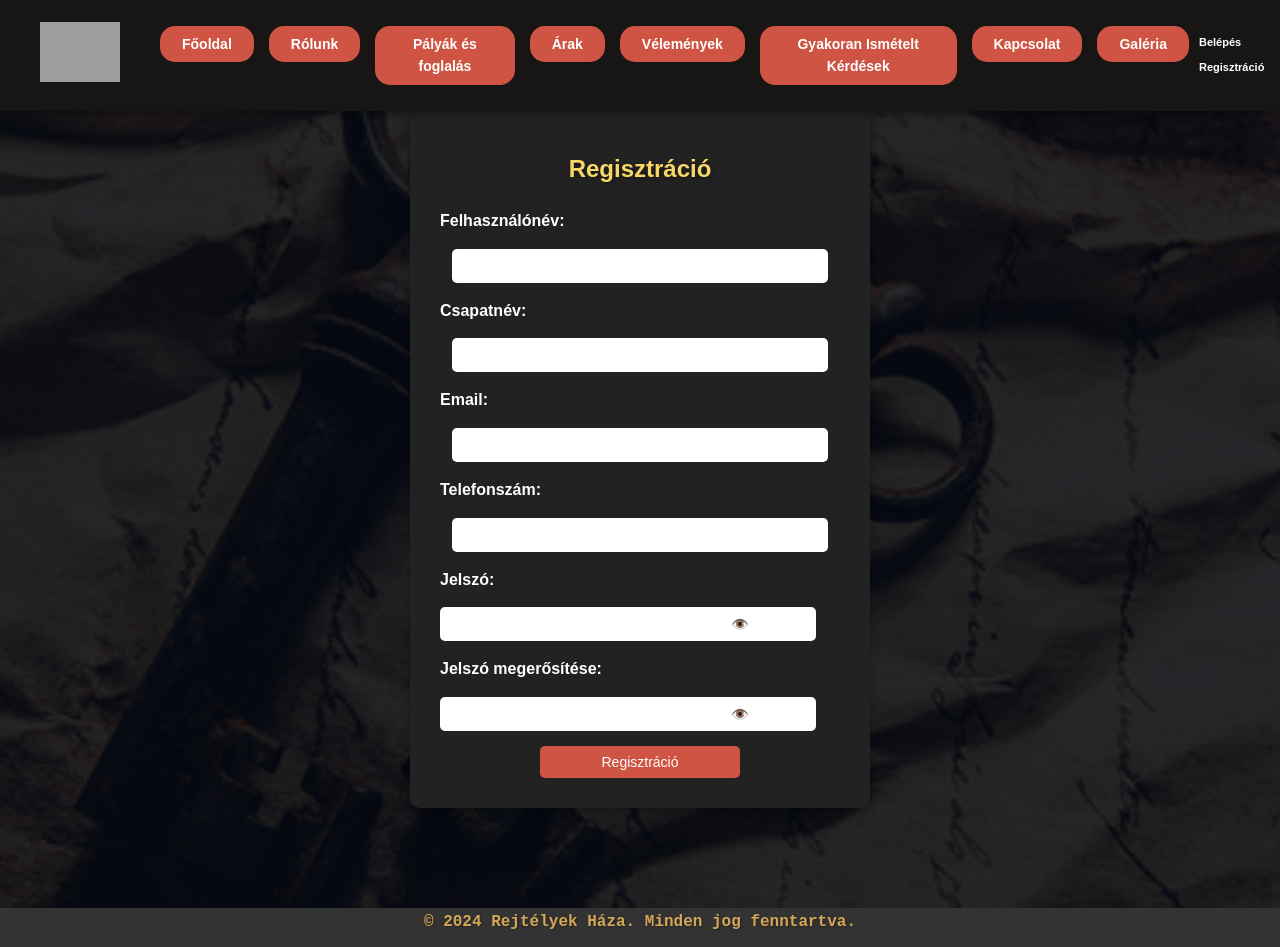
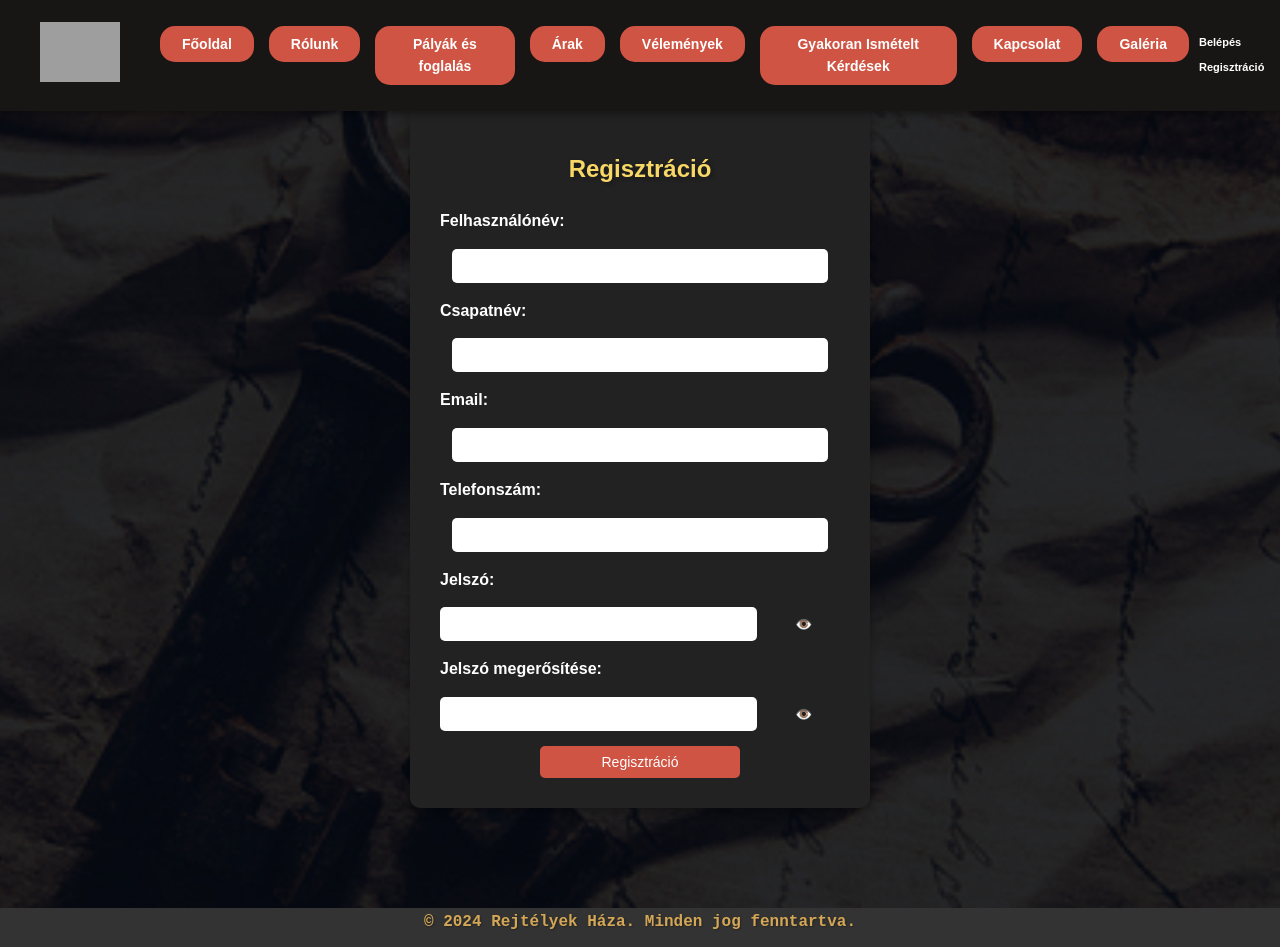
Before and after one commit to Neliah85/Projekt_Rejtelyekhaza_react, a React (Create React App) app in the folder frontend/: page /register in a window 1280 px wide. Built offline with nearby package versions, Linux system fonts and the light colour scheme; grey boxes are pictures that could not be loaded.

Commit message:
register password visibility

```diff
--- a/frontend/src/components/Register.js
+++ b/frontend/src/components/Register.js
@@ -91,7 +91,7 @@ const Register = () => {
                     {phoneError && <p className="error">{phoneError}</p>}
 
                     <label>Jelszó:</label>
-                    <div className="password-container">
+                    <div className="password-wrapper">
                         <input
                             type={showPassword ? "text" : "password"}
                             value={password}
@@ -105,7 +105,7 @@ const Register = () => {
                     {passwordError && <p className="error">{passwordError}</p>}
 
                     <label>Jelszó megerősítése:</label>
-                    <div className="password-container">
+                    <div className="password-wrapper">
                         <input
                             type={showConfirmPassword ? "text" : "password"}
                             value={confirmPassword}
--- a/frontend/src/styles.css
+++ b/frontend/src/styles.css
@@ -160,33 +160,33 @@ main {
     text-align: center;
 }
 
-/* Jelszó mező és ikon egy sorban */
-.password-container {
-    position: relative;
-    width: 100%;
+/* Jelszó mező és ikon elrendezése */
+.password-wrapper {
     display: flex;
     align-items: center;
+    width: 100%;
 }
 
 /* Jelszó mező */
-.password-container input {
-    width: 100%;
-    padding-right: 30px; /* Helyet hagyunk a szem ikonnak */
+.password-wrapper input {
+    flex: 300%;  /* Kitölti a rendelkezésre álló helyet */
+    padding-right: 40px; /* Kicsit beljebb hozzuk a szöveget, hogy ne érjen a gombhoz */
 }
 
-/* Szem ikon */
+/* Szem ikon teljesen kívül, jobb oldalon */
 .toggle-password {
-    position: absolute;
-    right: 0px;
-    background: none !important;  /* Kikapcsolja az örökölt háttérszínt */
-    border: none !important; /* Kikapcsolja az esetleges örökölt keretet */
-    padding: 0 !important; /* Nincs extra padding */
-    width: auto; /* Csak az ikon méretéhez igazodik */
-    height: auto; /* Ne legyen nagyobb, mint kell */
+    background: none !important;
+    border: none !important;
+    padding: 5px 10px; /* Kicsit beljebb igazítjuk */
+    width: auto;
+    height: auto;
     cursor: pointer;
-    font-size: 14px; /* Kisebb ikonméret */
+    font-size: 14px;
     color: white;
-    display: inline-block; /* Nem flex, csak simán inline */
+    display: flex;
+    align-items: center;
+    justify-content: center;
+    margin-left: 10px; /* Térköz a beviteli mező és az ikon között */
 }
 
 /* Gombok hover és kattintási animációja */
```
